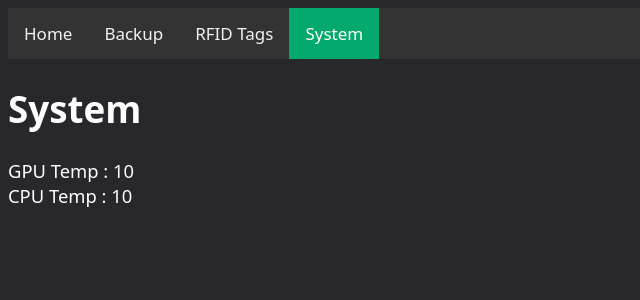
After one commit to dkiefner/pixie-box, a Flask app: template app/web/templates/system_info.html in a window 1280 px wide. The commit adds this page. Shown: the top 300 px of the page, without its empty margins (0-640 px from the left). Run offline with Flask 2, Linux system fonts and the light colour scheme; the template is opened without the code that fills it: most values are stand-ins (such as "Sample title", 1, 10 or a date in 2020).

Commit message:
add gpu and cpu temp

```diff
--- a/app/web/app.py
+++ b/app/web/app.py
@@ -5,6 +5,7 @@ from lib.file_system import FileSystem
 from lib.player import LocalFilePlayer
 from lib.shutdown import Shutdown
 from lib.store import ServiceStateStore, SystemTagStore
+from lib.system_info import SystemInfo
 from lib.zip import Zip
 
 app = Flask(__name__)
@@ -68,6 +69,11 @@ def assign_tag():
                            system_commands=[SystemCommand.STOP, SystemCommand.VOLUME_UP, SystemCommand.VOLUME_DOWN])
 
 
+@app.route('/system_info')
+def system_info():
+    return render_template('system_info.html', gpu_temp=SystemInfo.gpu_temp(), cpu_temp=SystemInfo.cpu_temp())
+
+
 # CTA endpoints
 
 @app.route('/run_system_command')
--- a/app/web/templates/assign_tag.html
+++ b/app/web/templates/assign_tag.html
@@ -15,6 +15,7 @@
             <a href="/">Home</a>
             <a href="/backup">Backup</a>
             <a href="/assign_tag" class="active">RFID Tags</a>
+            <a href="/system_info">System</a>
         </div>
 
         <h1>Adding Content to an RFID Tag</h1>
--- a/app/web/templates/backup.html
+++ b/app/web/templates/backup.html
@@ -16,6 +16,7 @@
             <a href="/">Home</a>
             <a href="/backup" class="active">Backup</a>
             <a href="/assign_tag">RFID Tags</a>
+            <a href="/system_info">System</a>
         </div>
 
         <h1>Save and Restore</h1>
--- a/app/web/templates/index.html
+++ b/app/web/templates/index.html
@@ -15,6 +15,7 @@
             <a href="/" class="active">Home</a>
             <a href="/backup">Backup</a>
             <a href="/assign_tag">RFID Tags</a>
+            <a href="/system_info">System</a>
         </div>
 
         <h1>Pixiebox</h1>
--- /dev/null
+++ b/app/web/templates/system_info.html
@@ -0,0 +1,28 @@
+<!doctype html>
+<html>
+    <meta charset="UTF-8">
+    <link rel="stylesheet" href='/static/css/style.css'/>
+
+    <head>
+      <title>Pixiebox</title>
+    </head>
+    <body>
+
+        <!-- Top Menu -->
+        <div class="topnav">
+            <a href="/">Home</a>
+            <a href="/backup">Backup</a>
+            <a href="/assign_tag">RFID Tags</a>
+            <a href="/system_info" class="active">System</a>
+        </div>
+
+        <h1>System</h1>
+
+        <div>
+            GPU Temp : {{ gpu_temp }}
+        </div>
+        <div>
+            CPU Temp : {{ cpu_temp }}
+        </div>
+    </body>
+</html>
```
Also changed, not shown: app/lib/system_info.py (added, +14 -0 lines).
